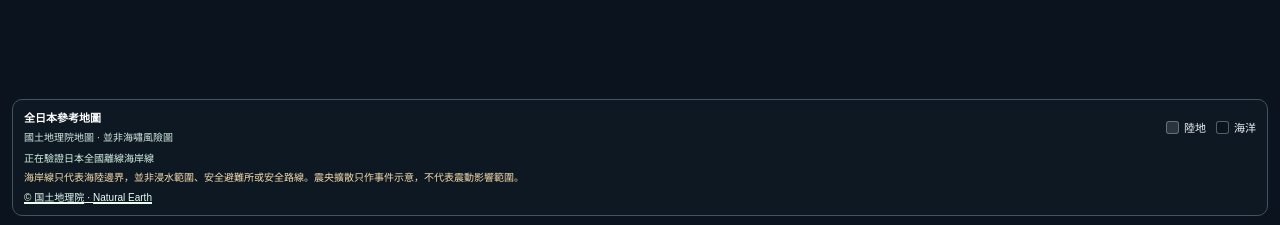
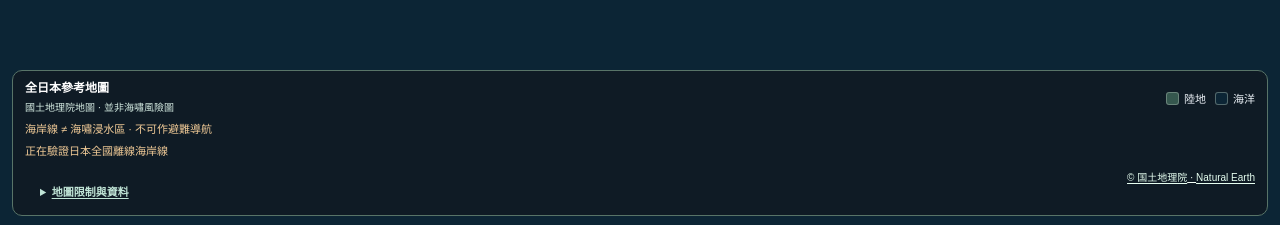
Before and after one commit to jacksin2031/72H, a Next.js app in the folder apps/web/: page /map in a window 1280 px wide. Shown: the part 572-797 px from the top of the page. Built offline with nearby package versions, Linux system fonts and the light colour scheme; no server answers.

Commit message:
feat(p2.3): clarify nationwide land and sea with concise risk disclosure

```diff
--- a/apps/web/components/simulation-map-ui.css
+++ b/apps/web/components/simulation-map-ui.css
@@ -345,3 +345,102 @@
 .japan-history-picker select{min-height:40px;width:100%;max-width:260px;background:#18232f;color:#e5edf5;border:1px solid #526272;border-radius:8px;padding:5px 8px;font:inherit;font-size:11px}
 .japan-reference-page .sim-map-geo-note{top:112px}
 @media(prefers-reduced-motion:reduce){.sim-quake-ripple i{animation:none;transform:scale(1.5);opacity:.35}.sim-quake-ripple i:nth-child(2){transform:scale(2.4);opacity:.2}.sim-quake-ripple i:nth-child(3){transform:scale(3.3);opacity:.1}}
+
+/* P2.3: distinct geography and compact, readable map information */
+.sim-map-reference{background:#0c2535}
+.sim-map-land-color{background:#35574e}
+.sim-map-sea-color{background:#0c2535}
+.sim-map-information{
+  display:grid;
+  grid-template-columns:minmax(0,1fr) auto;
+  gap:6px 8px;
+  align-items:center;
+  padding:10px 12px;
+  background:#101c25f5;
+  border-color:#587468;
+  pointer-events:auto;
+}
+.sim-map-information .sim-map-maplabel{min-width:0;flex:none}
+.sim-map-information .sim-map-maplabel strong{font-size:12px;line-height:1.3}
+.sim-map-information .sim-map-maplabel small{font-size:10px}
+.sim-map-information .sim-map-landsea-legend{flex:none;justify-content:flex-end;gap:9px;font-size:11px}
+.sim-map-information .sim-map-quick-caution{
+  grid-column:1 / -1;
+  margin:0;
+  padding:0;
+  color:#f0ca97;
+  font-size:11px;
+  line-height:1.4;
+  overflow-wrap:anywhere;
+}
+.sim-map-information .sim-map-status{
+  grid-column:1 / -1;
+  margin:0;
+  font-size:11px;
+  color:#f0ca97;
+  line-height:1.4;
+}
+.sim-map-information .sim-map-details{
+  min-width:0;
+  grid-column:1;
+  align-self:start;
+  color:#c0e5d7;
+  font-size:11px;
+}
+.sim-map-information .sim-map-details summary{
+  cursor:pointer;
+  min-height:26px;
+  display:list-item;
+  padding:4px 3px 2px 15px;
+  list-style:disclosure-closed inside;
+  font-weight:600;
+  text-decoration:underline;
+  text-underline-offset:2px;
+}
+.sim-map-information .sim-map-details[open]{
+  grid-column:1 / -1;
+  grid-row:auto;
+}
+.sim-map-information .sim-map-details[open] summary{
+  list-style:disclosure-open inside;
+}
+.sim-map-information .sim-map-details .sim-map-caution,
+.sim-map-information .sim-map-detail-ready{
+  margin:5px 0 3px;
+  font-size:11px;
+  line-height:1.5;
+  color:#d8e6dd;
+  text-align:left;
+}
+.sim-map-information .sim-map-details .sim-map-detail-ready{color:#b2caba}
+.sim-map-information .sim-map-attribution{
+  grid-column:2;
+  font-size:10px;
+  justify-self:end;
+  align-self:start;
+  line-height:1.5;
+}
+.sim-map-information .sim-map-details[open]+.sim-map-attribution{
+  grid-column:1 / -1;
+  justify-self:start;
+}
+.sim-map-information .sim-map-attribution a{
+  min-height:24px;
+  display:inline-flex;
+  align-items:center;
+}
+.sim-map-compact .sim-map-information{
+  grid-template-columns:minmax(0,1fr) auto;
+  padding:6px 8px;
+  gap:3px 8px;
+}
+.sim-map-compact .sim-map-information .sim-map-quick-caution{font-size:10px}
+.sim-map-compact .sim-map-details{display:none}
+.sim-map-compact .sim-map-attribution{grid-column:1 / -1;justify-self:start}
+.sim-v2-timeline-map .sim-map-information{bottom:54px}
+@media(max-width:350px){
+  .sim-map-information{gap:5px 5px;padding:8px 9px}
+  .sim-map-information .sim-map-landsea-legend{gap:6px;font-size:10px}
+  .sim-map-information .sim-map-maplabel strong{font-size:11px}
+  .sim-map-information .sim-map-attribution{font-size:9px}
+}
--- a/apps/web/components/simulation-reference-map.tsx
+++ b/apps/web/components/simulation-reference-map.tsx
@@ -25,6 +25,7 @@ const mapText={
     unavailable:'日本全国の基礎地図が検証できません。誤った地図を表示しません。',
     ready:'全国の海陸輪郭 · 拡大して地理院の詳細地図を表示',tilesUnavailable:'詳細地図はネット接続が必要 · 海陸の輪郭のみ表示中',
     zoomIn:'拡大',zoomOut:'縮小',overview:'日本全国を表示',focusEpicenter:'震央へ',focusGPS:'取得した GPS へ',
+    shortCaution:'海岸線 ≠ 津波浸水範囲 · 避難経路に使用不可',details:'地図の注意事項',
     land:'陸地',sea:'海',gps:'● GPS · 演習',epicenter:'✕ 気象庁 過去の震央',
     gpsOut:'GPS は表示範囲外',epicenterOut:'震央は表示範囲外',noAccess:'経路案内・安全判断には使えません',
   },
@@ -36,6 +37,7 @@ const mapText={
     ready:'Verified Japan outlines · zoom in for GSI detail',
     tilesUnavailable:'Detail tiles need internet · offline sea/land outlines only',
     zoomIn:'Zoom in',zoomOut:'Zoom out',overview:'View all Japan',focusEpicenter:'Go to historical epicenter',focusGPS:'Go to permitted GPS',
+    shortCaution:'Coastline ≠ tsunami zone · no safe routes',details:'Map details & limits',
     land:'Land',sea:'Sea',gps:'● GPS · exercise',epicenter:'✕ Archived JMA epicenter',
     gpsOut:'GPS outside map coverage',epicenterOut:'Epicenter outside coverage',noAccess:'Not a safe-route or clearance map',
   },
@@ -47,6 +49,7 @@ const mapText={
     ready:'已驗證全日本海陸輪廓 · 放大查看國土地理院詳細地圖',
     tilesUnavailable:'詳細地圖需要網絡 · 現只顯示離線海陸輪廓',
     zoomIn:'放大',zoomOut:'縮小',overview:'顯示全日本',focusEpicenter:'前往歷史震央',focusGPS:'前往已授權定位',
+    shortCaution:'海岸線 ≠ 海嘯浸水區 · 不可作避難導航',details:'地圖限制與資料',
     land:'陸地',sea:'海洋',gps:'● GPS · 模擬',epicenter:'✕ 氣象廳歷史震央',
     gpsOut:'GPS 超出地圖範圍',epicenterOut:'震央超出地圖範圍',noAccess:'不可用作安全導航或避難授權',
   },
@@ -106,9 +109,9 @@ export function SimulationReferenceMap({
               },
             },
             layers:[
-              {id:'sea',type:'background',paint:{'background-color':'#0b131e'}},
+              {id:'sea',type:'background',paint:{'background-color':'#0c2535'}},
               {id:'land-fill',type:'fill',source:'natural-earth-land',
-                paint:{'fill-color':'#29343f','fill-opacity':1}},
+                paint:{'fill-color':'#35574e','fill-opacity':1}},
 
               {id:'gsi-topographic',type:'raster',source:'gsi-standard',
                 paint:{
@@ -119,9 +122,9 @@ export function SimulationReferenceMap({
                   'raster-fade-duration':0,
                 }},
               {id:'coastline-halo',type:'line',source:'natural-earth-land',maxzoom:9,
-                paint:{'line-color':'#0b131e','line-width':4}},
+                paint:{'line-color':'#0c2535','line-width':4}},
               {id:'coastline',type:'line',source:'natural-earth-land',maxzoom:9,
-                paint:{'line-color':'#a3b6c7','line-width':1.5,'line-opacity':1}},
+                paint:{'line-color':'#aad2c5','line-width':1.5,'line-opacity':1}},
             ],
           },
         });
@@ -235,15 +238,21 @@ export function SimulationReferenceMap({
         <option value="153.98,24.28,10">南鳥島</option>
       </select>
     </label>}
-    <div className="sim-map-information"><div className="sim-map-maplabel"><strong>{t.title}</strong><small>{t.note}</small></div>
+    <div className="sim-map-information">
+      <div className="sim-map-maplabel"><strong>{t.title}</strong><small>{t.note}</small></div>
       <div className="sim-map-landsea-legend" data-testid="japan-land-sea-legend">
         <span><i className="sim-map-land-color"/>{t.land}</span>
         <span><i className="sim-map-sea-color"/>{t.sea}</span>
       </div>
-    <p className="sim-map-status" role="status">
-      {status==='loading'?t.loading:status==='unavailable'?t.unavailable:tileIssues?t.tilesUnavailable:t.ready}
-    </p>
+      <p className="sim-map-quick-caution">{t.shortCaution}</p>
+      {(status!=='ready'||tileIssues)&&<p className="sim-map-status" role="status">
+        {status==='loading'?t.loading:status==='unavailable'?t.unavailable:t.tilesUnavailable}
+      </p>}
+      <details className="sim-map-details" data-testid="japan-map-details">
+        <summary>{t.details}</summary>
         <p className="sim-map-caution">{t.caution}</p>
+        <p className="sim-map-detail-ready">{t.ready}</p>
+      </details>
       <div className="sim-map-attribution">
         <a href={GSI_ATTRIBUTION_URL} target="_blank" rel="noopener noreferrer">© 国土地理院</a>
         <span> · </span>
```
Also changed, not shown: 2 other files (tests, documents, lock files or other folders). Lines whose indentation alone changed are shown as unchanged.
